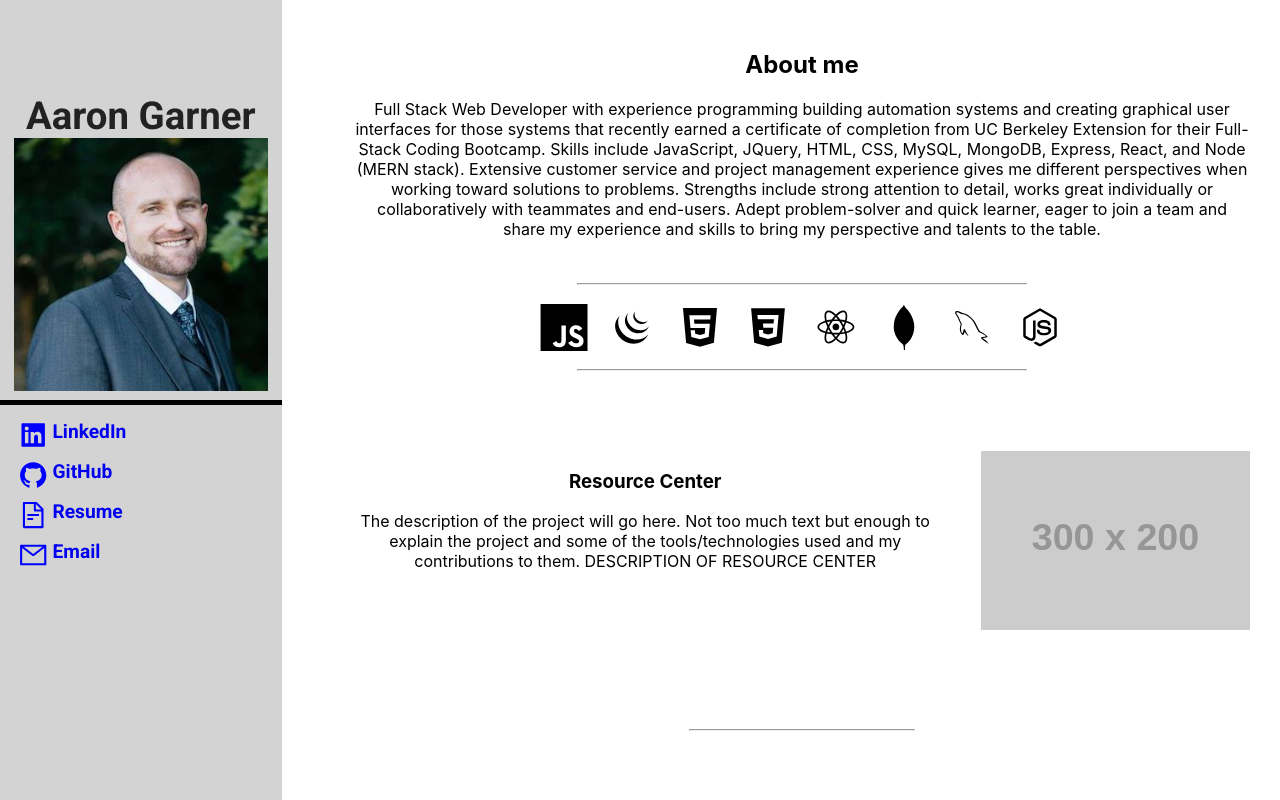
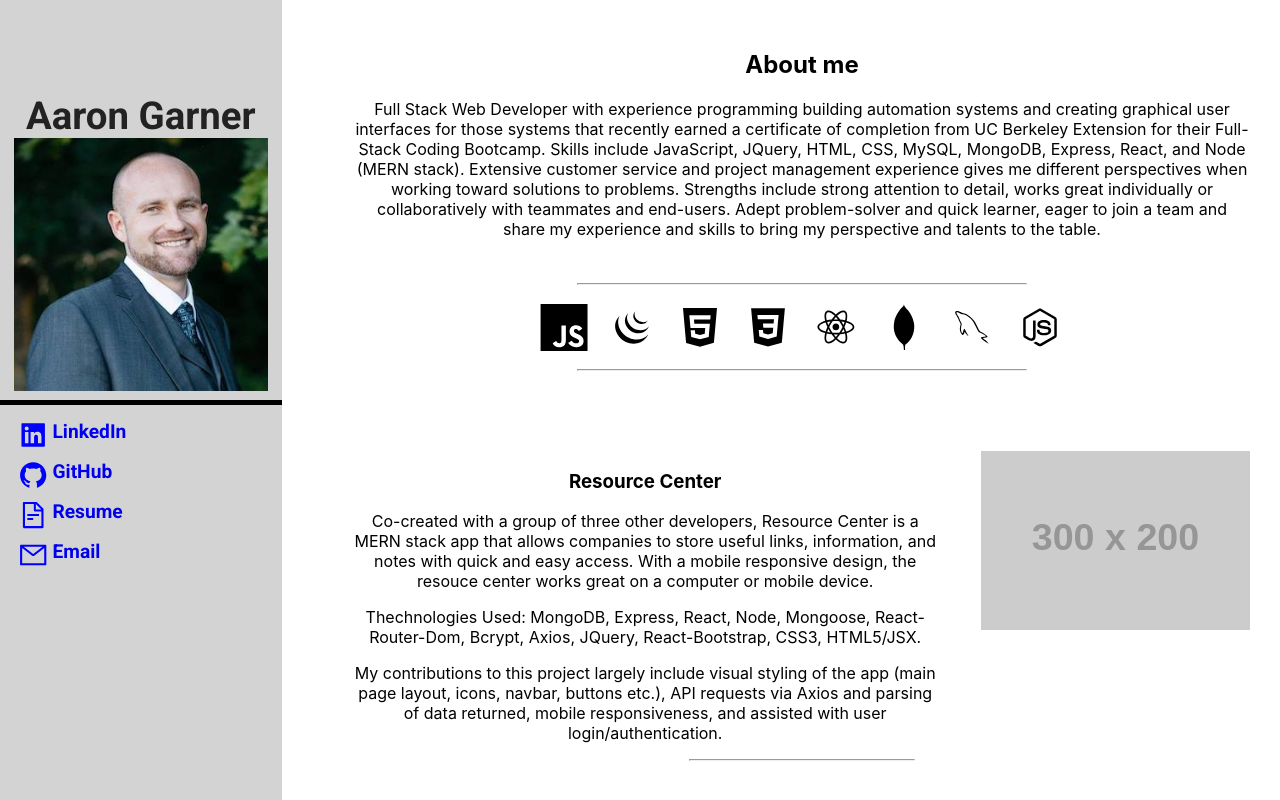
Before and after one commit to aaron-G18/AG-Portfolio, a React (Create React App) app: page / in a window 1280 px wide. Shown: the top 800 px of the page. Built offline with nearby package versions, Linux system fonts and the light colour scheme.

Commit message:
paragraphs for project descriptions. Not sure if this is the format I want.

```diff
--- a/src/components/projects/projects.js
+++ b/src/components/projects/projects.js
@@ -11,7 +11,10 @@ export default function bottomLinks(props) {
         <div className="project1">
           <div className="proj1-text">
             <h3>Resource Center</h3>
-            <p>The description of the project will go here. Not too much text but enough to explain the project and some of the tools/technologies used and my contributions to them. DESCRIPTION OF RESOURCE CENTER</p>
+            <p>Co-created with a group of three other developers, Resource Center is a MERN stack app that allows companies to store useful links, information, and notes with quick and easy access. With a mobile responsive design, the resouce center works great on a computer or mobile device.</p>
+
+            <p>Thechnologies Used: MongoDB, Express, React, Node, Mongoose, React-Router-Dom, Bcrypt, Axios, JQuery, React-Bootstrap, CSS3, HTML5/JSX.</p>
+            <p>My contributions to this project largely include visual styling of the app (main page layout, icons, navbar, buttons etc.), API requests via Axios and parsing of data returned, mobile responsiveness, and assisted with user login/authentication.</p>
           </div>
           <img className="proj1-img" src="https://dummyimage.com/300x200/000000/0011ff&text=Place+Holder" alt="screen shot of <project name>"></img>
         </div>
```
